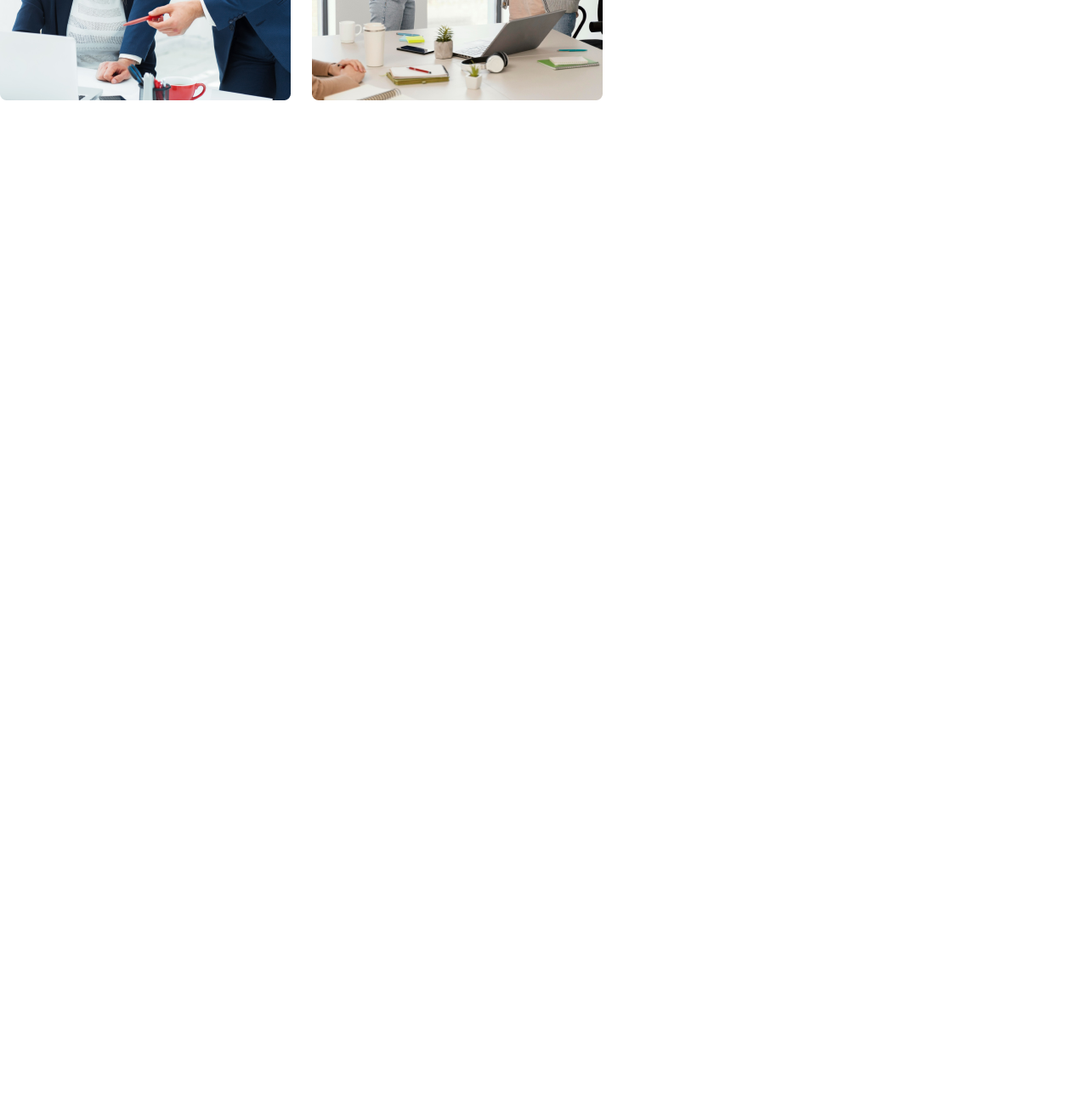
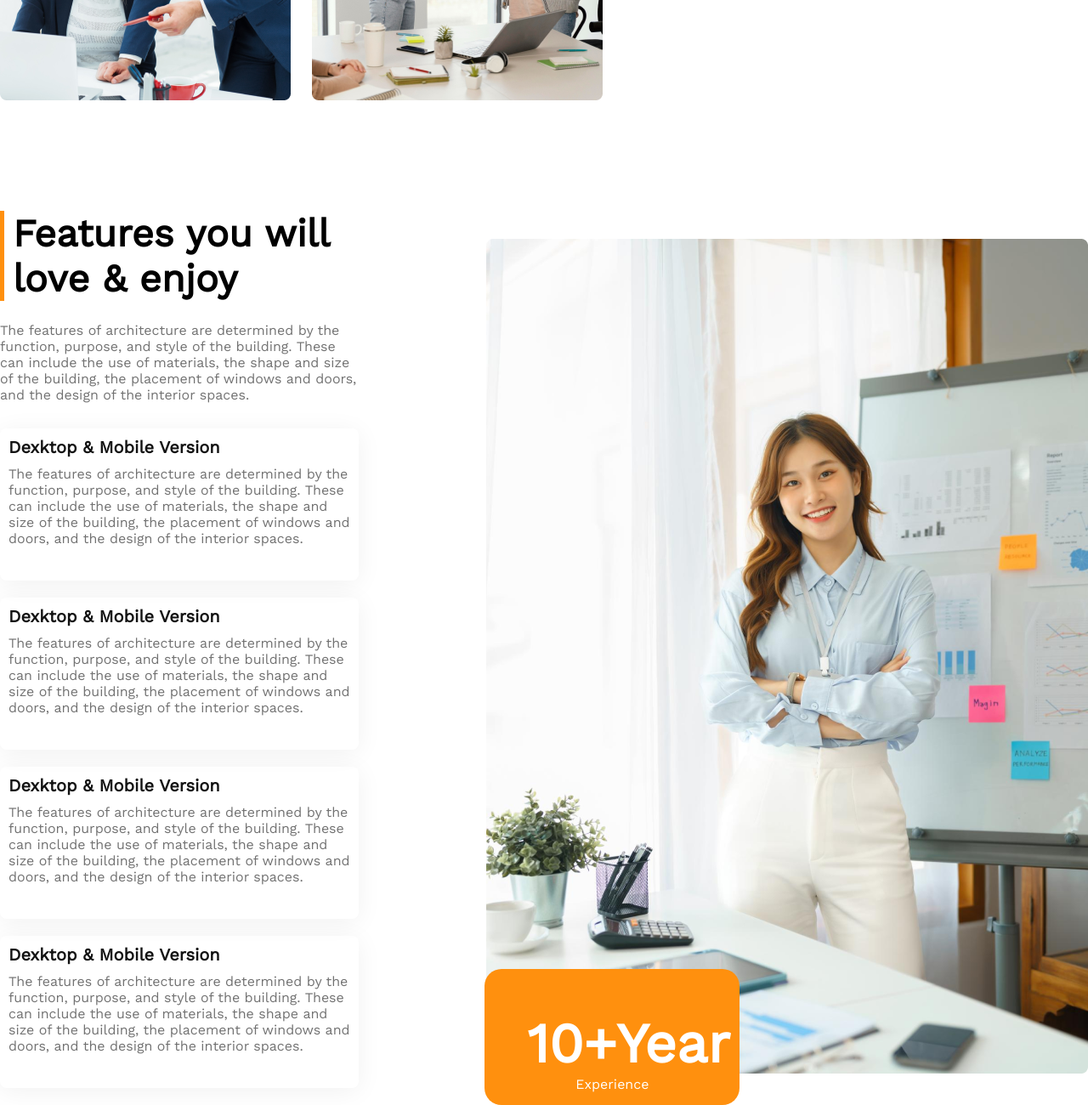
Before and after one commit to jubaerahmedtamim/g3-architects-assignment, a plain HTML site: page index.html in a window 1280 px wide. Shown: the part 2026-3326 px from the top of the page at 85% size. Before the commit the page ends 2274 px from the top, so only its background shows below. Drawn offline with nearby package versions, Linux system fonts and the light colour scheme.

Commit message:
exprience done include responsive

```diff
--- a/index.html
+++ b/index.html
@@ -54,6 +54,38 @@
                 </div>
             </div>
         </section>
+        <!-- our works section -->
+        <section class="container experience">
+            <div class="works">
+                <div>
+                    <h2 class="works-title">Features you will love & enjoy</h2>
+                    <p class="banner-info">The features of architecture are determined by the function, purpose, and style of the building. These can include the use of materials, the shape and size of the building, the placement of windows and doors, and the design of the interior spaces.</p>
+                    <div class="work">
+                        <h4 class="work-title">Dexktop & Mobile Version</h4>
+                        <p class="banner-info">The features of architecture are determined by the function, purpose, and style of the building. These can include the use of materials, the shape and size of the building, the placement of windows and doors, and the design of the interior spaces.</p>
+                    </div>
+                    <div class="work">
+                        <h4 class="work-title">Dexktop & Mobile Version</h4>
+                        <p class="banner-info">The features of architecture are determined by the function, purpose, and style of the building. These can include the use of materials, the shape and size of the building, the placement of windows and doors, and the design of the interior spaces.</p>
+                    </div>
+                    <div class="work">
+                        <h4 class="work-title">Dexktop & Mobile Version</h4>
+                        <p class="banner-info">The features of architecture are determined by the function, purpose, and style of the building. These can include the use of materials, the shape and size of the building, the placement of windows and doors, and the design of the interior spaces.</p>
+                    </div>
+                    <div class="work">
+                        <h4 class="work-title">Dexktop & Mobile Version</h4>
+                        <p class="banner-info">The features of architecture are determined by the function, purpose, and style of the building. These can include the use of materials, the shape and size of the building, the placement of windows and doors, and the design of the interior spaces.</p>
+                    </div>
+                </div>
+                <div class="exp-img">
+                    <img src="images/architect.png" alt="">
+                </div>
+            </div>
+            <div class="experience-btn">
+                <h2>10+Year</h2>
+                <p>Experience</p>
+            </div>
+        </section>
     </main>
 </body>
 </html>
--- a/styles/style.css
+++ b/styles/style.css
@@ -92,6 +92,7 @@ nav {
     justify-content: center;
     margin-bottom: 130px;
 }
+
 .features-images {
     display: grid;
     grid-template-columns: repeat(2, 1fr);
@@ -117,7 +118,58 @@ nav {
     color: #FF900E;
 }
 
+/* work section */
+.experience {
+    position: relative;
+}
 
+.works {
+    display: flex;
+    align-items: center;
+    justify-content: center;
+    gap: 150px;
+}
+
+.works-title {
+    font-weight: 700;
+    font-size: 45px;
+    padding-left: 10px;
+    border-left: 5px solid #FF900E;
+    margin-bottom: 25px;
+}
+
+.work {
+    margin: 20px 0;
+    padding: 10px;
+    box-shadow: 0px 4px 30px rgba(0, 0, 0, 0.06);
+    border-radius: 8px;
+}
+
+.work-title {
+    font-weight: 600;
+    font-size: 20px;
+    color: #131313;
+    margin-bottom: 10px;
+}
+
+.experience-btn {
+    text-align: center;
+    padding: 50px;
+    width: 200px;
+    height: 60px;
+    border-radius: 20px;
+    background-color: #FF900E;
+    color: #FFFFFF;
+    position: absolute;
+    bottom: 0;
+    right: 32%;
+}
+
+.experience-btn>h2 {
+    font-weight: 700;
+    font-size: 65px;
+
+}
 
 
 
@@ -145,6 +197,7 @@ nav {
     .banner-image img {
         width: 100%;
     }
+
     /* features section */
     .features {
         flex-direction: column;
@@ -153,9 +206,26 @@ nav {
         margin-bottom: 100px;
         padding: 10px;
     }
+
     .features-images {
         display: grid;
         grid-template-columns: repeat(1, 1fr);
         gap: 25px;
     }
+    /* experince section */
+    .works {
+        flex-direction: column;
+        align-items: center;
+        justify-content: center;
+        gap: 20px;
+    }
+    .exp-img img{
+        width: 100%;
+    }
+    .experience-btn {
+        position: absolute;
+        bottom: 0;
+        right: auto;
+    }
+
 }
```
